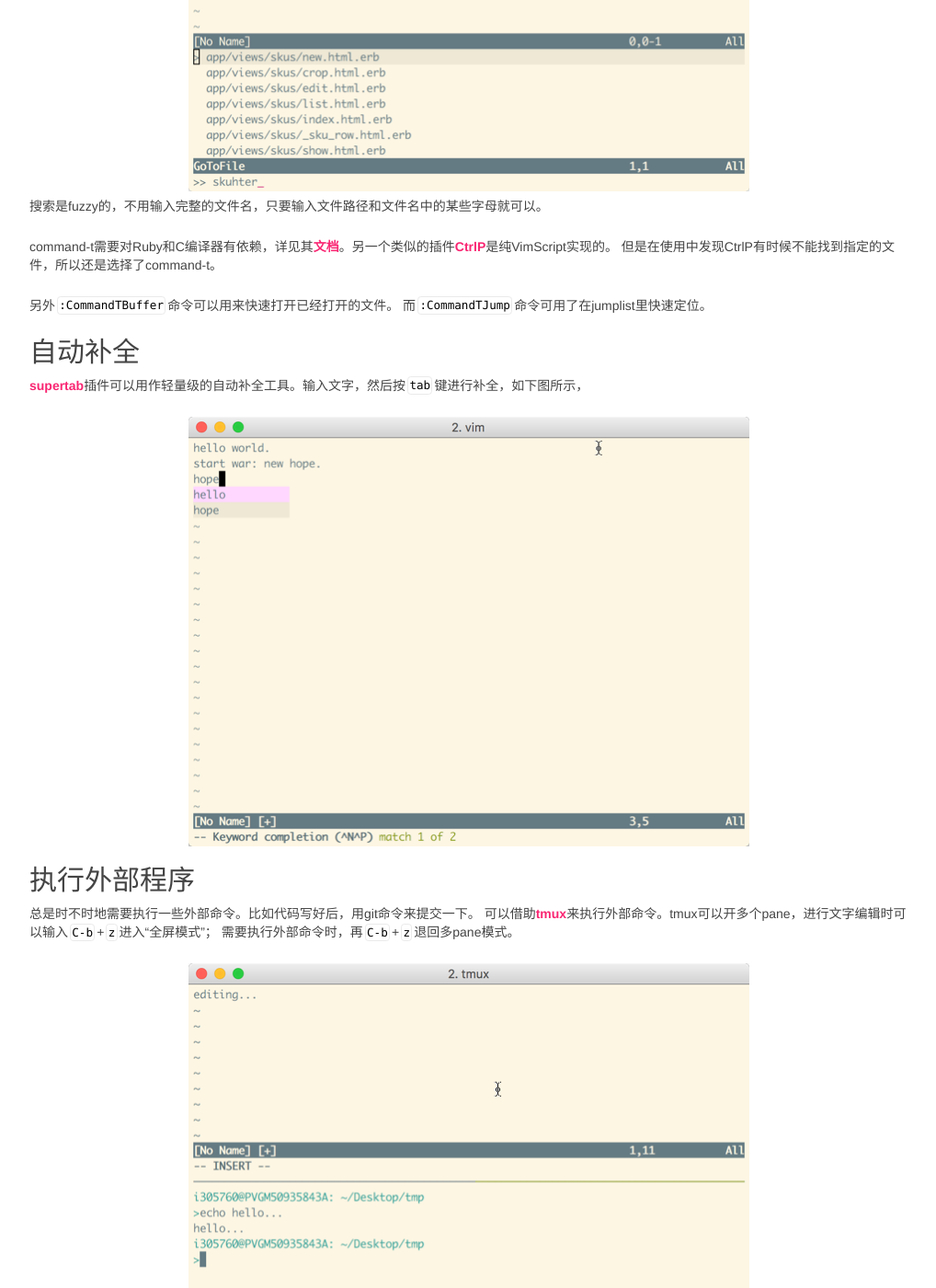
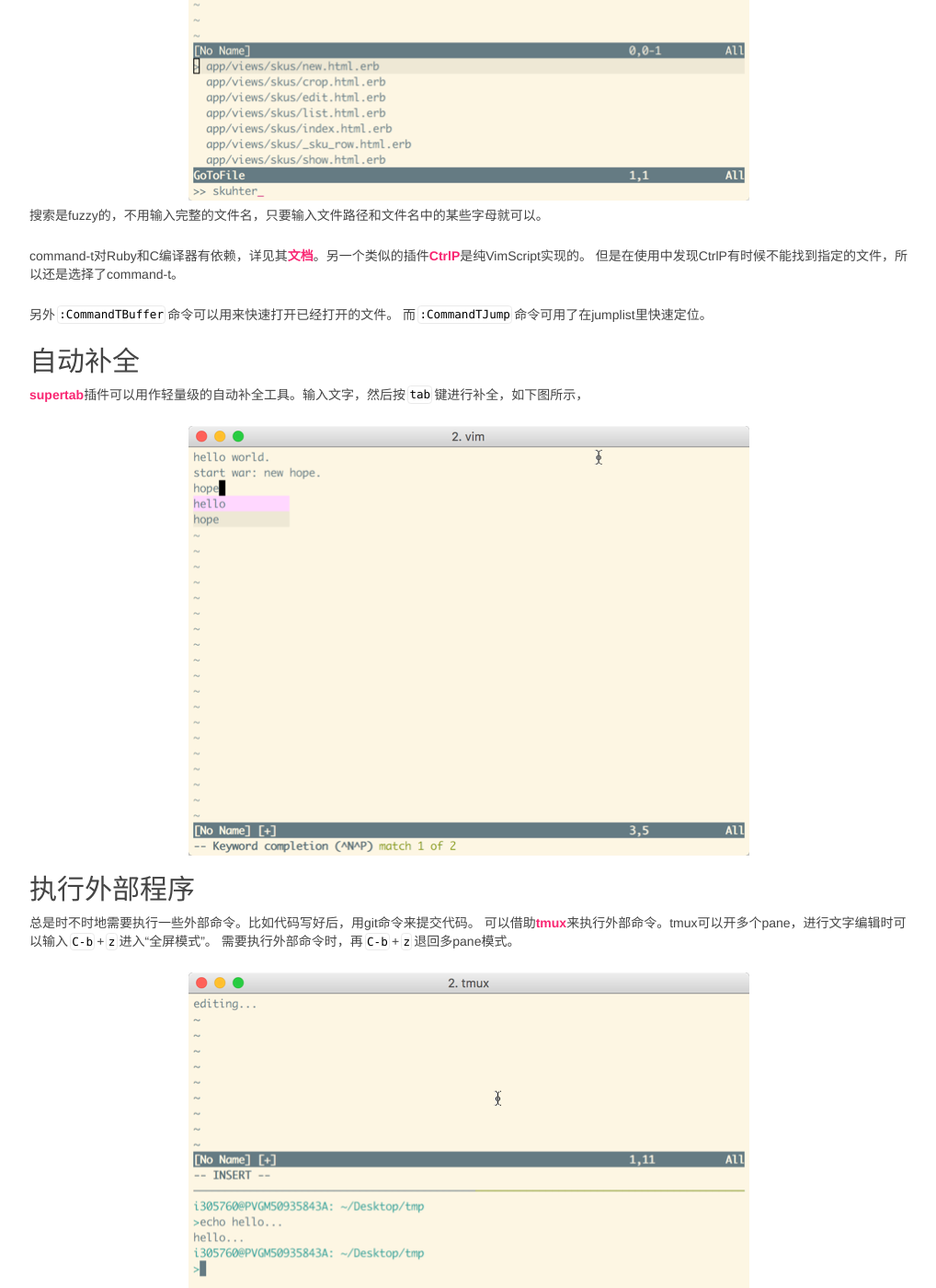
Before and after one commit to RockHong/rockhong.github.com, a Jekyll site: the page built from _posts/2016-04-21-vim-as-an-ide.md, in a window 1280 px wide and 1400 px high, scrolled down 3190 px. Shown: the whole window at 92% size, without its empty margins (130-1148 px from the left). Built offline with Jekyll 4.4.1, drawn with Linux system fonts in a browser that asks for light colours; comment, search, counter and statistics services are not loaded; some of the changed text lies outside the part shown.

Commit message:
refine post

```diff
--- a/_posts/2016-04-21-vim-as-an-ide.md
+++ b/_posts/2016-04-21-vim-as-an-ide.md
@@ -65,7 +66,7 @@
 {% endhighlight %}
 
 ack和ag也可以在Windows下安装。
-ag在Windows下可通过Cygwin*等*方式来安装，详见ag的官方[Wiki][6]。
+ag在Windows下可通过Cygwin**等**方式来安装，详见ag的官方[Wiki][6]。
 
 让ag成为ack.vim的搜索工具，
 
@@ -140,7 +141,7 @@
 
 搜索是fuzzy的，不用输入完整的文件名，只要输入文件路径和文件名中的某些字母就可以。
 
-command-t需要对Ruby和C编译器有依赖，详见其[文档][15]。另一个类似的插件[CtrlP][11]是纯VimScript实现的。
+command-t对Ruby和C编译器有依赖，详见其[文档][15]。另一个类似的插件[CtrlP][11]是纯VimScript实现的。
 但是在使用中发现CtrlP有时候不能找到指定的文件，所以还是选择了command-t。
 
 另外`:CommandTBuffer`命令可以用来快速打开已经打开的文件。
@@ -157,8 +158,8 @@
 </div>
 
 ## 执行外部程序
-总是时不时地需要执行一些外部命令。比如代码写好后，用git命令来提交一下。
-可以借助[tmux][18]来执行外部命令。tmux可以开多个pane，进行文字编辑时可以输入`C-b`+`z`进入“全屏模式”；
+总是时不时地需要执行一些外部命令。比如代码写好后，用git命令来提交代码。
+可以借助[tmux][18]来执行外部命令。tmux可以开多个pane，进行文字编辑时可以输入`C-b`+`z`进入“全屏模式”。
 需要执行外部命令时，再`C-b`+`z`退回多pane模式。
 
 <!-- at least one blank line before <div>, <p>, <pre> or <table>,
```
Also changed, not shown: other parts of _posts/2016-04-21-vim-as-an-ide.md (+5 -4 lines).
